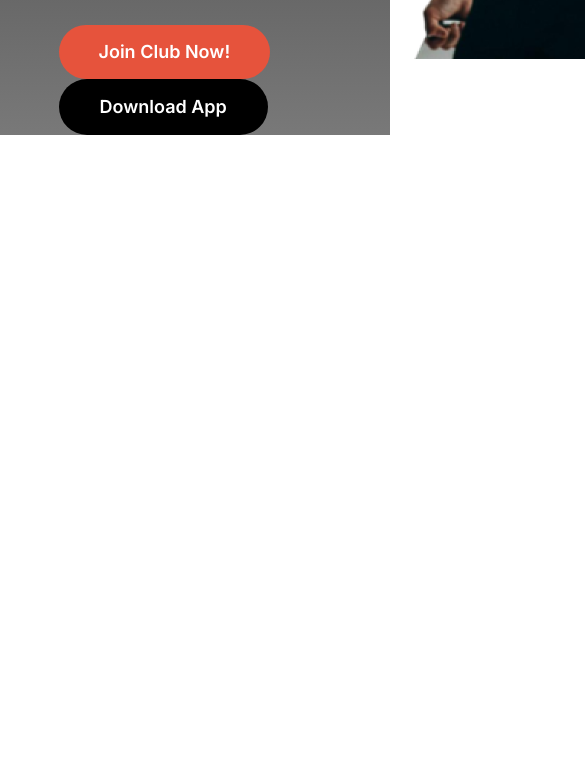
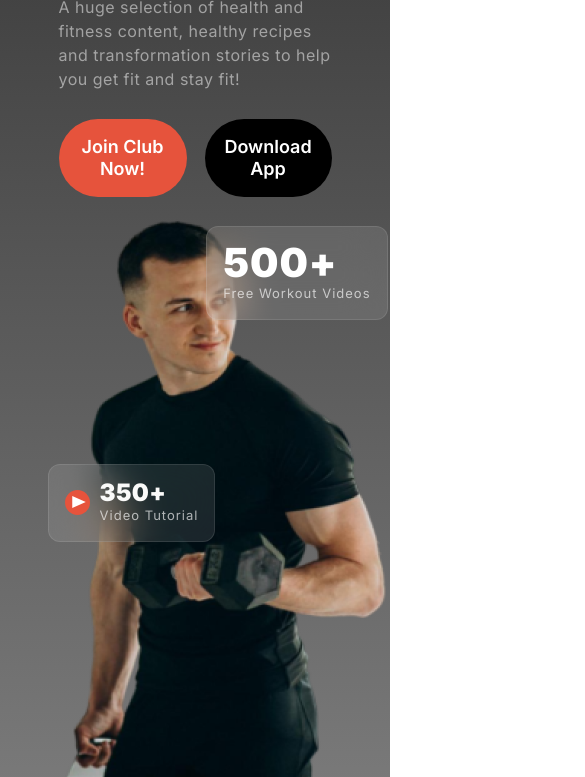
Before and after one commit to NafisUlAlam/PH-A2, a plain HTML site: page index.html in a window 390 px wide. Shown: the part 732-1509 px from the top of the page, 585 px wide, since content can reach past the window. Before the commit the page ends 867 px from the top, so only its background shows below. Drawn offline with Linux system fonts and the light colour scheme; a web font is replaced by a local one.

Commit message:
done with hero section for small screen

```diff
--- a/index.html
+++ b/index.html
@@ -21,7 +21,12 @@
               <a href="#"><li>About</li></a>
             </div>
             <div class="hamburger-menu">
-              <img src="./images/hamburger.png" alt="" />
+              <img
+                width="24"
+                height="24"
+                src="https://img.icons8.com/ios-filled/24/FFFFFF/menu--v6.png"
+                alt="menu--v6"
+              />
             </div>
           </ul>
         </nav>
@@ -32,8 +37,10 @@
               A huge selection of health and fitness content, healthy recipes
               and transformation stories to help you get fit and stay fit!
             </p>
-            <button id="join-button">Join Club Now!</button>
-            <button id="download-app-button">Download App</button>
+            <div class="join-download-div">
+              <button id="join-button">Join Club Now!</button>
+              <button id="download-app-button">Download App</button>
+            </div>
           </div>
           <div class="hero-img-container">
             <img src="./images/Images 2.png" alt="" />
@@ -42,7 +49,9 @@
               <span>Free Workout Videos</span>
             </button>
             <button class="image-button-2" id="image-button-2">
-              <div class="orange"></div>
+              <div class="orange">
+                <div class="triangle"></div>
+              </div>
               <div class="image-button-content">
                 <span id="three-hundred">350+</span>
                 <span>Video Tutorial</span>
--- a/styles/style.css
+++ b/styles/style.css
@@ -133,6 +133,11 @@ a {
   position: relative;
 }
 
+.join-download-div {
+  display: flex;
+  gap: 4px;
+}
+
 #join-button {
   background-color: rgb(230, 83, 60);
   border: transparent;
@@ -177,6 +182,19 @@ a {
   width: 25px;
   border-radius: 50%;
   background-color: rgb(230, 83, 60);
+  position: relative;
+}
+
+.triangle {
+  width: 0;
+  height: 0;
+  border-top: 8px solid transparent;
+  border-bottom: 8px solid transparent;
+  border-left: 18px solid white;
+  position: absolute;
+  left: 22%;
+  top: 14%;
+  transform: scale(0.75);
 }
 
 .image-button-2 {
@@ -200,5 +218,32 @@ a {
 #image-button-2 {
   position: absolute;
   top: 75%;
-  left: -30%;
+  left: -10%;
 }
+
+@media screen and (max-width: 576px) {
+  .right-nav {
+    display: none;
+  }
+
+  .hamburger-menu {
+    display: block;
+  }
+  .hero-content-container {
+    display: block;
+  }
+  .hero-content-container button {
+    padding: 16px;
+  }
+  #image-button-1 {
+    top: 5%;
+    right: -56px;
+  }
+  #image-button-2 {
+    top: 46%;
+    left: -4%;
+  }
+  .join-download-div {
+    justify-content: space-between;
+  }
+}
```
